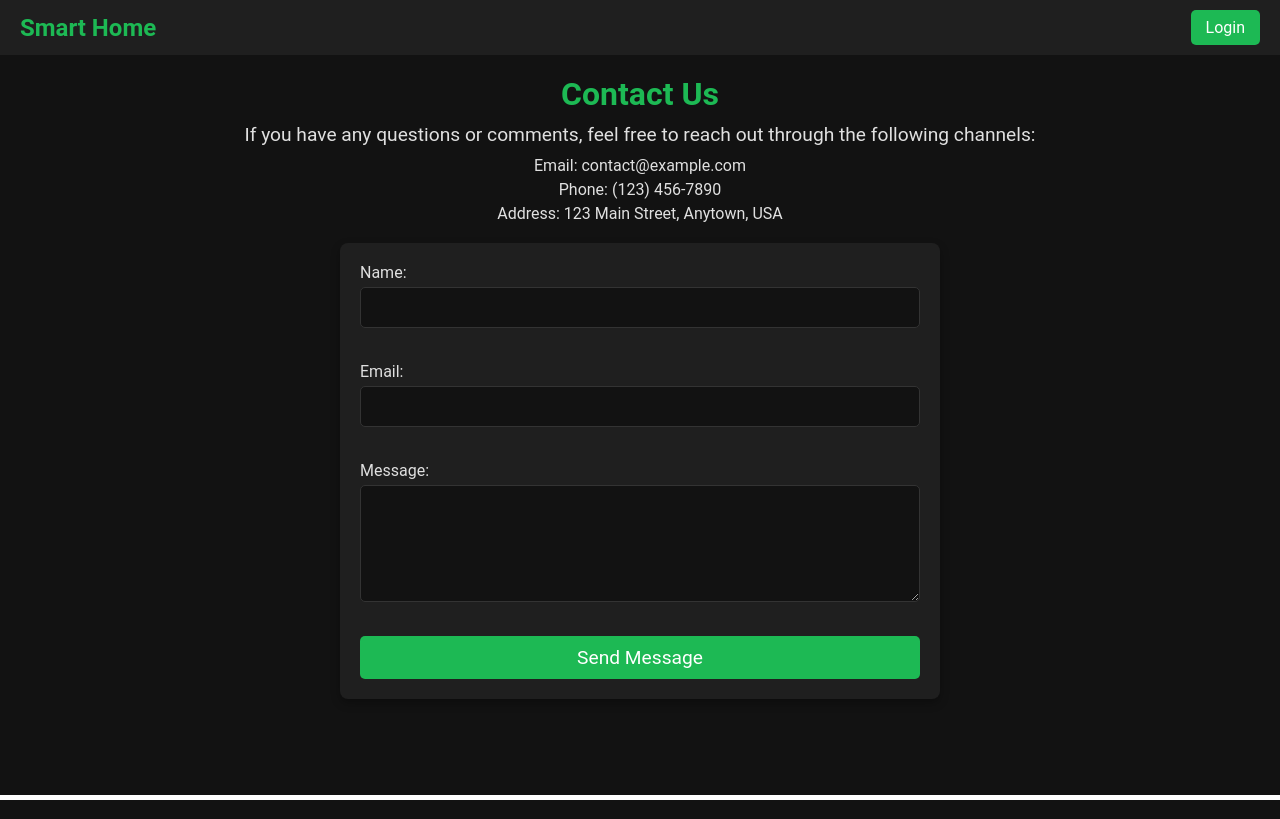
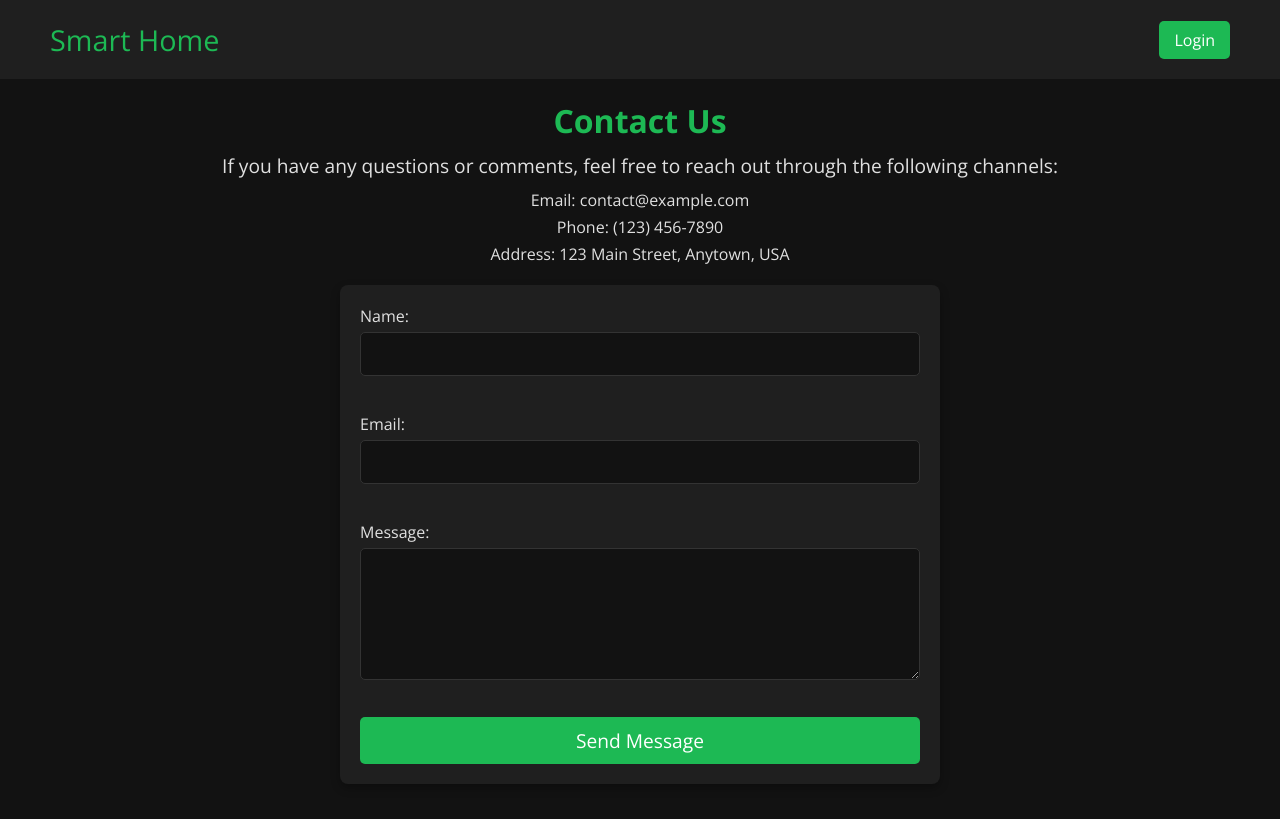
Before and after one commit to arnav0418/flask-iot-dashboard, a Flask app: page /contact in a window 1280 px wide. Run offline with Flask 3, Linux system fonts and the light colour scheme.

Commit message:
nav bar uniformity

```diff
--- a/project/static/css/contact.css
+++ b/project/static/css/contact.css
@@ -254,12 +254,15 @@
 
 */
 
+@import url('https://fonts.googleapis.com/css2?family=Open+Sans:wght@300;400;600;700;800&display=swap');
+
+
 /* General Reset */
 * {
   margin: 0;
   padding: 0;
   box-sizing: border-box;
-  font-family: "Roboto", sans-serif;
+  font-family: "Open Sans", sans-serif;
 }
 
 /* Navigation Bar */
@@ -269,14 +272,14 @@
   align-items: center;
   background-color: #1f1f1f;
   color: #e0e0e0;
-  padding: 10px 20px;
+  padding: 20px 50px;
 }
 
 .nav-left .logo {
-  font-size: 1.5em;
+  font-size: 1.8em;
   color: #1db954;
   text-decoration: none;
-  font-weight: bold;
+  font-weight: 400;
 }
 
 .nav-right {
--- a/project/static/css/styles.css
+++ b/project/static/css/styles.css
@@ -29,7 +29,7 @@
     font-size: 1.8rem;
     color: #1db954;
     text-decoration: none;
-    font-weight: 600;
+    font-weight: 400;
 }
 
 .nav-right {
--- a/project/templates/support.html
+++ b/project/templates/support.html
@@ -1,6 +1,6 @@
 {% extends "base.html" %}
 {% block content %}
-<h2>About Us</h2>
+<h2>Support</h2>
 <link rel="stylesheet" href="{{ url_for('static', filename='css/support.css') }}">
 
 <div class="about-container">
```
